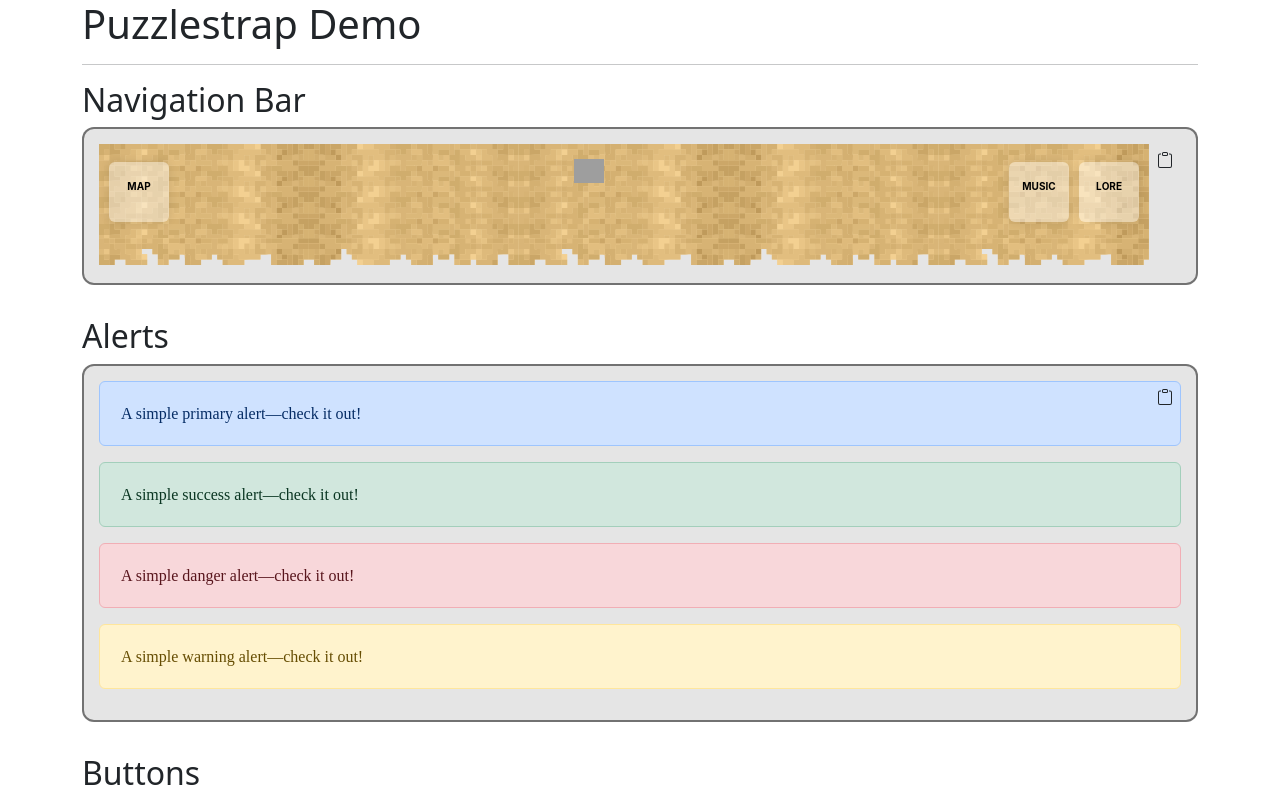
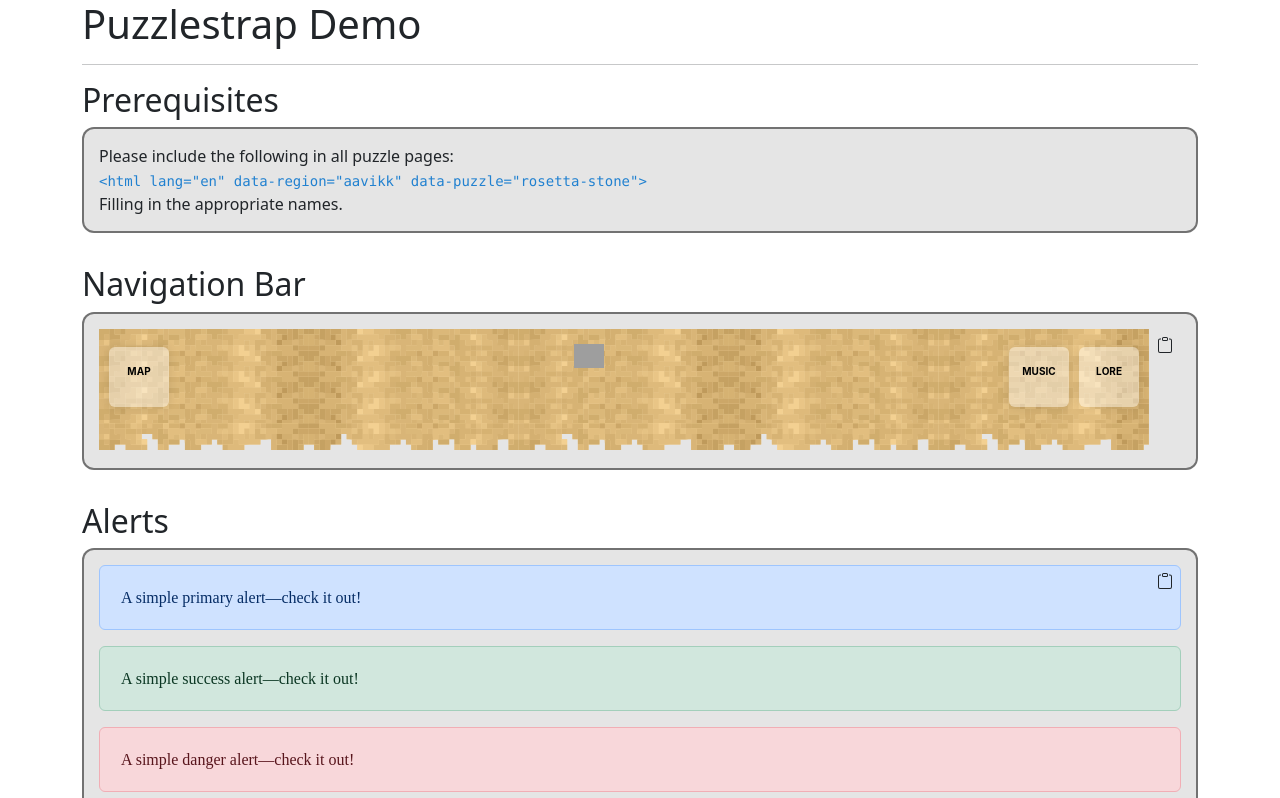
Before and after one commit to NouveauReece/Puzzlestrap, a plain HTML site: page index.html in a window 1280 px wide. Shown: the top 798 px of the page. Drawn offline with Linux system fonts and the light colour scheme; grey boxes are pictures that could not be loaded; some icons are missing; a web font is replaced by a local one.

Commit message:
Added html message prereq

```diff
--- a/index.html
+++ b/index.html
@@ -1,5 +1,5 @@
 <!DOCTYPE html>
-<html lang="en" data-region="aavikk">
+<html lang="en" data-region="aavikk" data-puzzle="rosetta-stone">
 
 <head>
     <meta charset="UTF-8">
@@ -25,6 +25,15 @@
     <main class="container">
         <h1>Puzzlestrap Demo</h1>
         <hr>
+
+        <h2>Prerequisites</h2>
+        <div class="example" id="prereq">
+            Please include the following in all puzzle pages:<br>
+            <code>
+                &#x3C;html lang=&#x22;en&#x22; data-region=&#x22;aavikk&#x22; data-puzzle=&#x22;rosetta-stone&#x22;&#x3E;
+            </code>
+            <br>Filling in the appropriate names.
+        </div>
 
         <h2>Navigation Bar</h2>
         <div class="example" id="nav">
```
